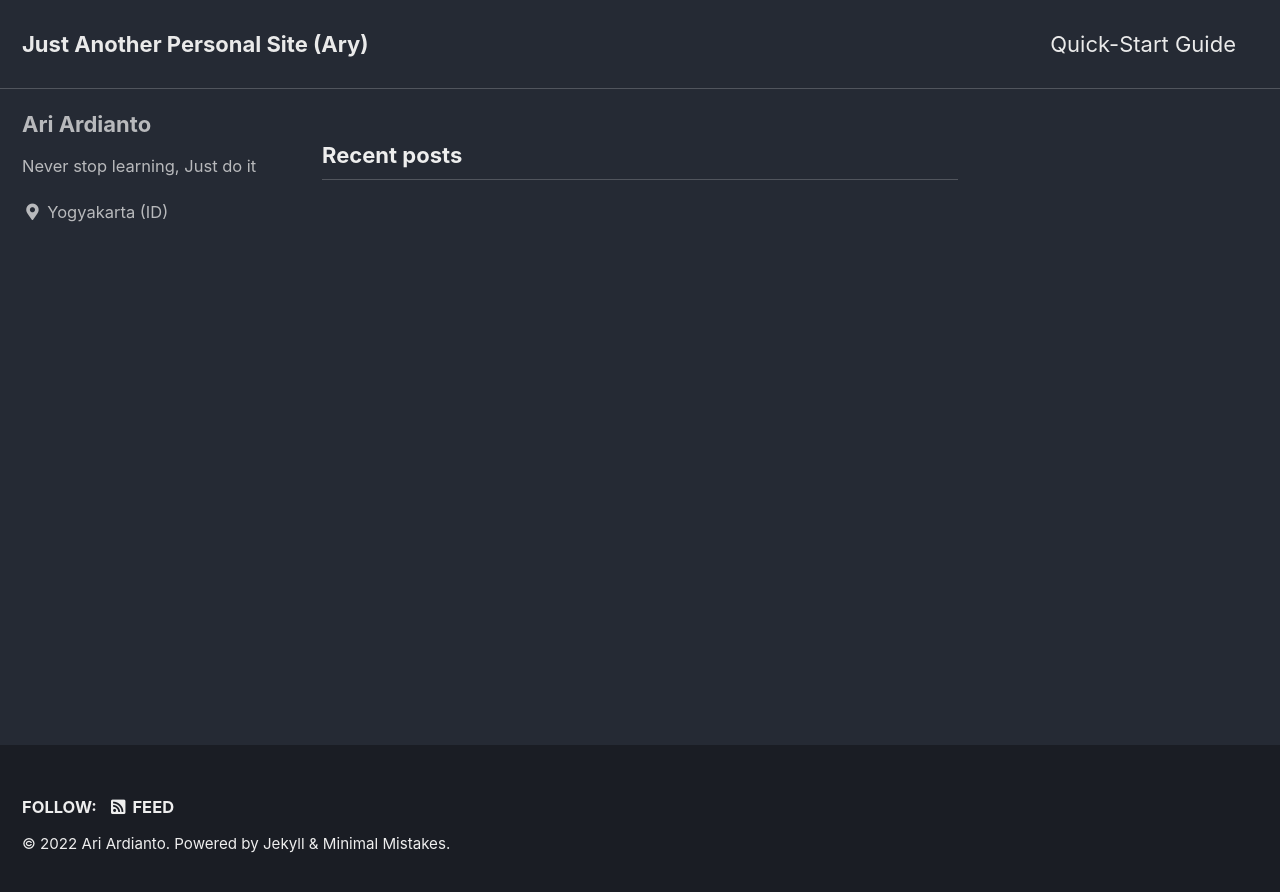
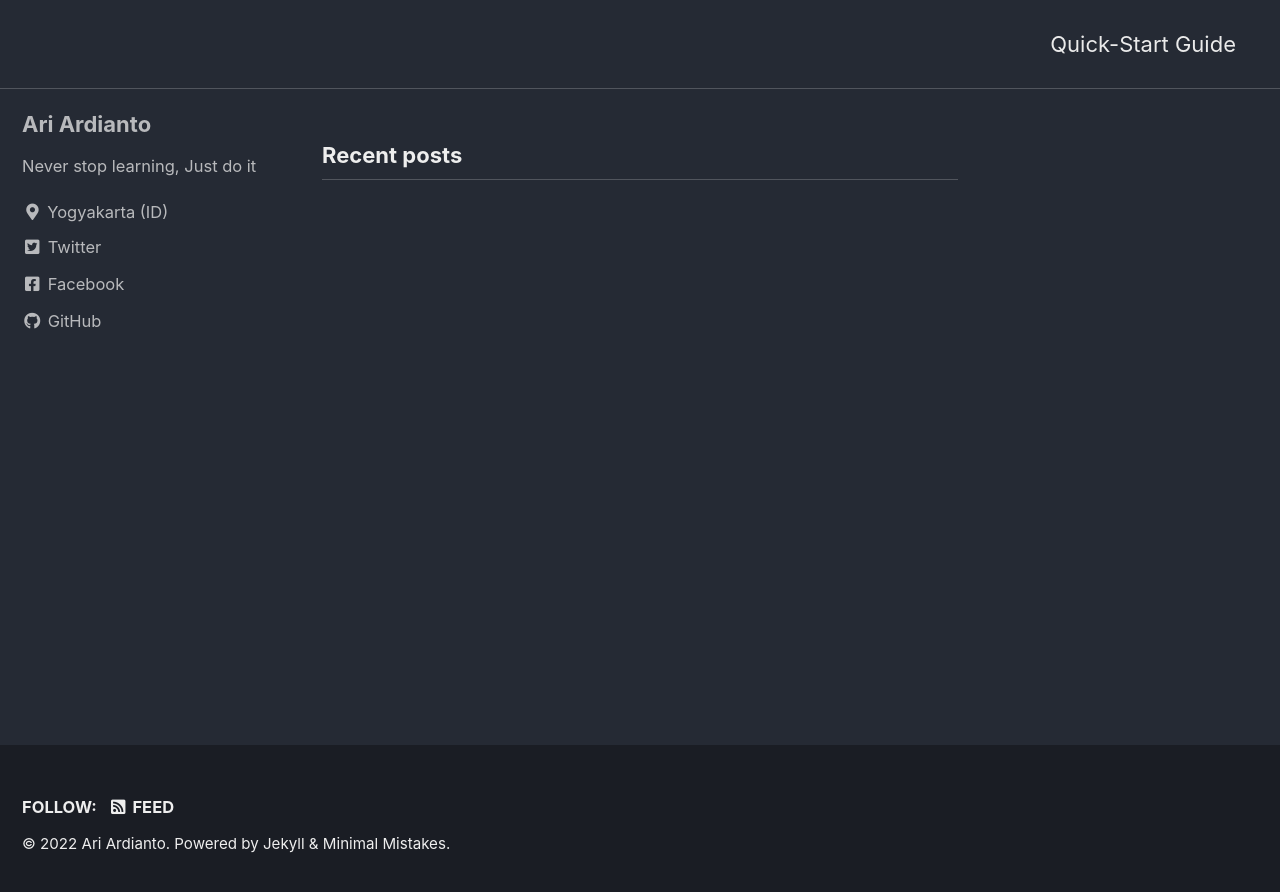
Before and after one commit to aarzaary/aarzaary.github.io, a Jekyll site: the page built from index.html, in a window 1280 px wide. Shown: the top 892 px of the page. Built offline with Jekyll 4.4.1, drawn with Linux system fonts in a browser that asks for light colours; cached includes are drawn as plain includes; the list of posts is cut into pages by our own code.

Commit message:
Add Sosmed

```diff
--- a/_config.yml
+++ b/_config.yml
@@ -16,14 +16,14 @@ minimal_mistakes_skin    : "dark" # "air", "aqua", "contrast", "dark", "dirt", "
 
 # Site Settings
 locale                   : "en-US"
-title                    : "Just Another Personal Site (Ary)"
+title                    : ""
 title_separator          : "-"
 subtitle                 : # site tagline that appears below site title in masthead
 name                     : "Ari Ardianto"
 description              : "Never stop learning, Just do it"
-url                      : "https://aarzaary.github.io" # the base hostname & protocol for your site e.g. "https://mmistakes.github.io"
+url                      : "https://aarzaary.github.io"
 baseurl                  : # the subpath of your site, e.g. "/blog"
-repository               : # GitHub username/repo-name e.g. "mmistakes/minimal-mistakes"
+repository               : "aarzaary/aarzaary.github.io"
 teaser                   : # path of fallback teaser image, e.g. "/assets/images/500x300.png"
 logo                     : # path of logo image to display in the masthead, e.g. "/assets/images/88x88.png"
 masthead_title           : # overrides the website title displayed in the masthead, use " " for no title
@@ -118,13 +118,13 @@ author:
       # url: "https://your-website.com"
     - label: "Twitter"
       icon: "fab fa-fw fa-twitter-square"
-      # url: "https://twitter.com/"
+      url: "https://twitter.com/aarzaary"
     - label: "Facebook"
       icon: "fab fa-fw fa-facebook-square"
-      # url: "https://facebook.com/"
+      url: "https://facebook.com/aarzaary"
     - label: "GitHub"
       icon: "fab fa-fw fa-github"
-      # url: "https://github.com/"
+      url: "https://github.com/aarzaary"
     - label: "Instagram"
       icon: "fab fa-fw fa-instagram"
       # url: "https://instagram.com/"
```
